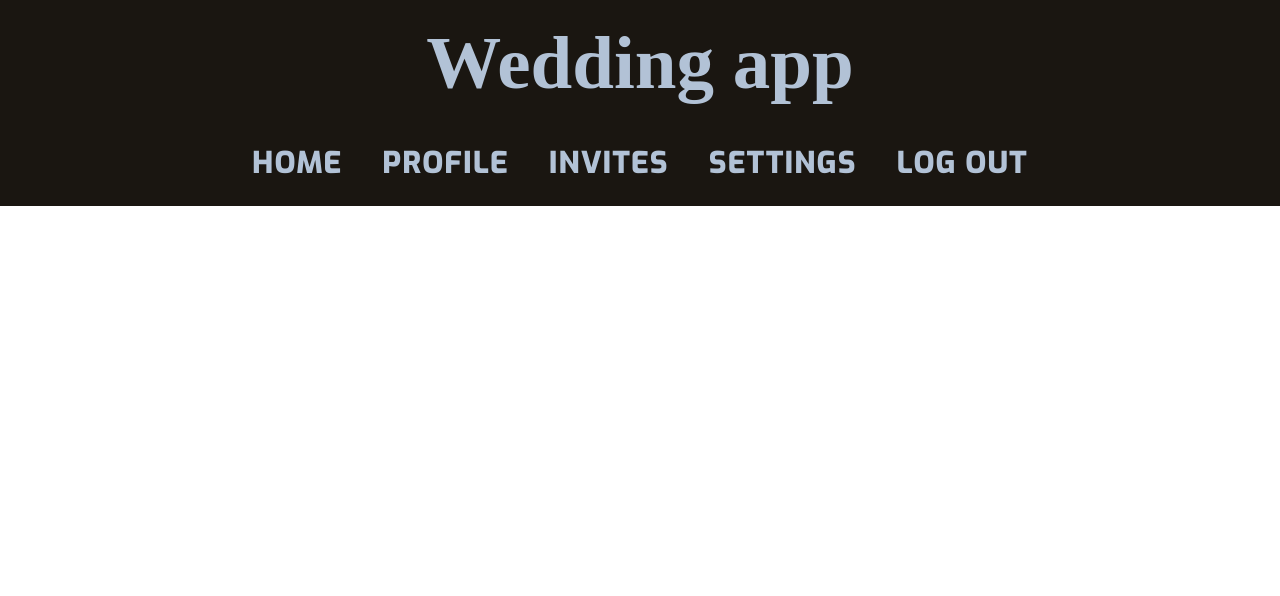
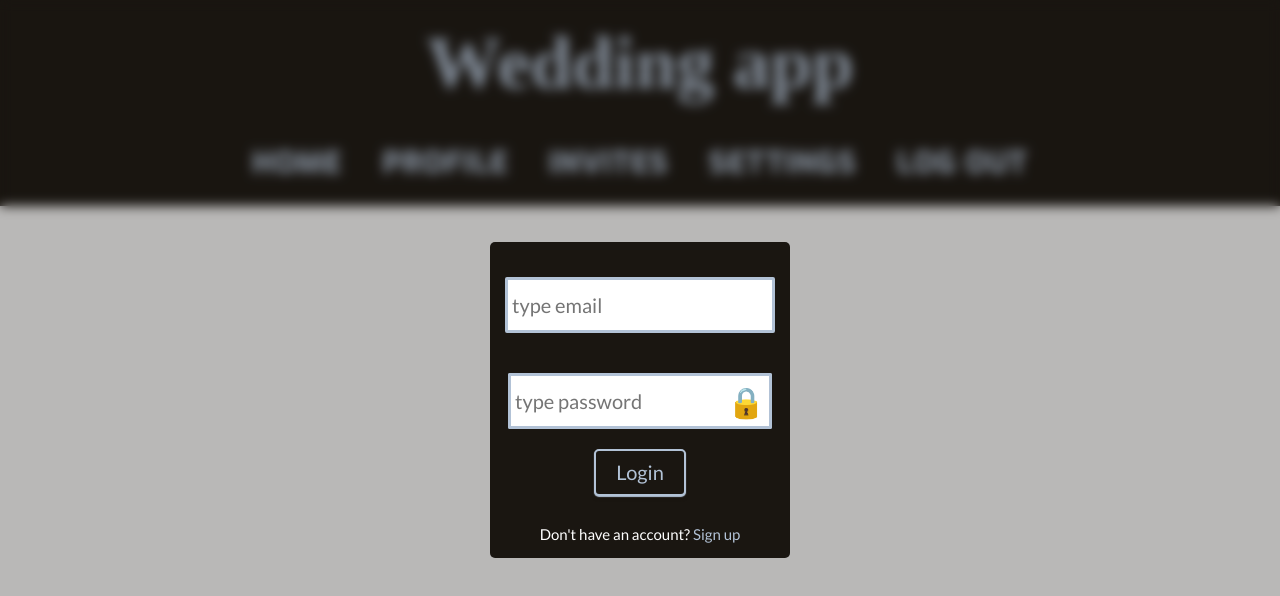
Before and after one commit to GrillCheeseMuncher/Learning-app, a React (Create React App) app: page / in a window 1280 px wide. Shown: the top 596 px of the page. Built offline with nearby package versions, Linux system fonts and the light colour scheme; a web font is replaced by a local one.

Commit message:
Added register and login modals

```diff
--- a/src/App.tsx
+++ b/src/App.tsx
@@ -1,9 +1,36 @@
 import './App.scss';
 import { Header } from './components/Header/Header';
+import { LoginModal } from './components/Modals/LoginModal/LoginModal';
+import { RegisterModal } from './components/Modals/RegisterModal/RegisterModal';
+import { useState } from 'react';
 
 function App() {
+  const [showLoginModal, setShowLoginModal] = useState(true);
+  const [showRegisterModal, setShowRegisterModal] = useState(false);
+
+  const handleShowLogin = () => {
+    setShowLoginModal(true);
+    setShowRegisterModal(false);
+  };
+
+  const handleShowRegister = () => {
+    setShowLoginModal(false);
+    setShowRegisterModal(true);
+  };
+
+  const handleCloseModals = () => {
+    setShowLoginModal(false);
+    setShowRegisterModal(false);
+  };
+
   return (
     <div className="App">
+      {showLoginModal && (
+        <LoginModal onShowRegister={handleShowRegister} onClose={handleCloseModals} />
+      )}
+      {showRegisterModal && (
+        <RegisterModal onShowLogin={handleShowLogin} onClose={handleCloseModals} />
+      )}
       <Header />
     </div>
   );
--- /dev/null
+++ b/src/components/Modals/LoginModal/LoginModal.scss
@@ -0,0 +1,77 @@
+@import '../../../styles/mixins.scss';
+
+.login-modal {
+  position: fixed;
+  display: flex;
+  top: 0;
+  left: 0;
+  width: 100vw;
+  height: 100vh;
+  background-color: rgba(26, 22, 17, 0.3);
+  backdrop-filter: blur(6px);
+  z-index: 2;
+  justify-content: center;
+  align-items: center;
+
+  .modal-wrapper {
+    display: flex;
+    align-items: center;
+    flex-direction: column;
+    width: fit-content;
+    min-width: 80vw;
+    border-radius: 5px;
+    background-color: var(--dark);
+    padding: 15px;
+
+    @include respond(tab-land) {
+      min-width: 20vw;
+    }
+
+    .input {
+      width: 256px;
+      min-width: 200px;
+      height: 50px;
+      margin: 20px 0;
+      font-size: 2rem;
+      font-family: var(--font-secondary);
+      border-radius: 2px;
+      padding: 0px 4px;
+      border: solid var(--blue) 3px;
+    }
+
+    .password-wrapper {
+      display: flex;
+      width: 264px;
+      min-width: 200px;
+
+      .password {
+        border-radius: 2px 0px 0px 2px;
+        border-right: none;
+      }
+
+      .show-password {
+        font-family: var(--font-secondary);
+        background-color: #fff;
+        font-size: 3rem;
+        border: 0px;
+        margin: 20px 0;
+        width: 60px;
+        border-radius: 0px 2px 2px 0px;
+        border: solid var(--blue) 3px;
+        border-left: none;
+      }
+    }
+
+    .login-span {
+      font-size: 1.5rem;
+      margin-top: 3rem;
+      font-family: var(--font-secondary);
+      color: #fff;
+
+      .register-acc {
+        cursor: pointer;
+        color: var(--blue);
+      }
+    }
+  }
+}
--- /dev/null
+++ b/src/components/Modals/LoginModal/LoginModal.tsx
@@ -0,0 +1,61 @@
+import { useState } from 'react';
+import './LoginModal.scss';
+import { Button } from '../../utilities/Button/Button';
+
+interface LoginModalProps {
+  onShowRegister: () => void;
+  onClose: () => void;
+}
+
+export const LoginModal = ({ onShowRegister, onClose }: LoginModalProps) => {
+  const [isLockOpen, setIsLockOpen] = useState<boolean>(false);
+  const [inputPasswordType, setInputPasswordType] = useState<string>('password');
+  const [userName, setUserName] = useState<string>('');
+  const [userPassword, setUserPassword] = useState<string>('');
+
+  const handleLockClick = () => {
+    setIsLockOpen((isLockOpen) => !isLockOpen);
+    setInputPasswordType(!isLockOpen ? 'text' : 'password');
+  };
+
+  const handleNameChange = (e: React.ChangeEvent<HTMLInputElement>) => {
+    setUserName(e.target.value);
+  };
+
+  const handlePasswordChange = (e: React.ChangeEvent<HTMLInputElement>) => {
+    setUserPassword(e.target.value);
+  };
+
+  return (
+    <div className="login-modal">
+      <div className="modal-wrapper">
+        <input
+          className="username input"
+          type="email"
+          placeholder="type email"
+          value={userName}
+          onChange={handleNameChange}
+        />
+        <div className="password-wrapper">
+          <input
+            className="password input"
+            type={inputPasswordType}
+            placeholder="type password"
+            value={userPassword}
+            onChange={handlePasswordChange}
+          />
+          <button className="show-password" onClick={handleLockClick}>
+            {isLockOpen ? String.fromCodePoint(0x0001f513) : String.fromCodePoint(0x0001f512)}
+          </button>
+        </div>
+        <Button text="Login" />
+        <span className="login-span">
+          Don't have an account?{' '}
+          <span className="register-acc" onClick={onShowRegister}>
+            Sign up
+          </span>
+        </span>
+      </div>
+    </div>
+  );
+};
--- /dev/null
+++ b/src/components/Modals/RegisterModal/RegisterModal.scss
@@ -0,0 +1,77 @@
+@import '../../../styles/mixins.scss';
+
+.login-modal {
+  position: fixed;
+  display: flex;
+  top: 0;
+  left: 0;
+  width: 100vw;
+  height: 100vh;
+  background-color: rgba(26, 22, 17, 0.3);
+  backdrop-filter: blur(6px);
+  z-index: 2;
+  justify-content: center;
+  align-items: center;
+
+  .modal-wrapper {
+    display: flex;
+    align-items: center;
+    flex-direction: column;
+    width: fit-content;
+    min-width: 80vw;
+    border-radius: 5px;
+    background-color: var(--dark);
+    padding: 15px;
+
+    @include respond(tab-land) {
+      min-width: 20vw;
+    }
+
+    .input {
+      width: 256px;
+      min-width: 200px;
+      height: 50px;
+      margin: 20px 0;
+      font-size: 2rem;
+      font-family: var(--font-secondary);
+      border-radius: 2px;
+      padding: 0px 4px;
+      border: solid var(--blue) 3px;
+    }
+
+    .password-wrapper {
+      display: flex;
+      width: 264px;
+      min-width: 200px;
+
+      .password {
+        border-radius: 2px 0px 0px 2px;
+        border-right: none;
+      }
+
+      .show-password {
+        font-family: var(--font-secondary);
+        background-color: #fff;
+        font-size: 3rem;
+        border: 0px;
+        margin: 20px 0;
+        width: 60px;
+        border-radius: 0px 2px 2px 0px;
+        border: solid var(--blue) 3px;
+        border-left: none;
+      }
+    }
+
+    .register-span {
+      font-size: 1.5rem;
+      margin-top: 3rem;
+      font-family: var(--font-secondary);
+      color: #fff;
+
+      .login-acc {
+        cursor: pointer;
+        color: var(--blue);
+      }
+    }
+  }
+}
--- /dev/null
+++ b/src/components/Modals/RegisterModal/RegisterModal.tsx
@@ -0,0 +1,62 @@
+import { useState } from 'react';
+import './RegisterModal.scss';
+import { Button } from '../../utilities/Button/Button';
+
+interface RegisterModalProps {
+  onShowLogin: () => void;
+  onClose: () => void;
+}
+
+export const RegisterModal = ({ onShowLogin, onClose }: RegisterModalProps) => {
+  const [isLockOpen, setIsLockOpen] = useState<boolean>(false);
+  const [inputPasswordType, setInputPasswordType] = useState<string>('password');
+  const [userName, setUserName] = useState<string>('');
+  const [userPassword, setUserPassword] = useState<string>('');
+
+  const handleLockClick = () => {
+    setIsLockOpen((isLockOpen) => !isLockOpen);
+    setInputPasswordType(!isLockOpen ? 'text' : 'password');
+  };
+
+  const handleNameChange = (e: React.ChangeEvent<HTMLInputElement>) => {
+    setUserName(e.target.value);
+  };
+
+  const handlePasswordChange = (e: React.ChangeEvent<HTMLInputElement>) => {
+    setUserPassword(e.target.value);
+  };
+
+  return (
+    <div className="login-modal">
+      <div className="modal-wrapper">
+        <input
+          className="username input"
+          type="email"
+          placeholder="type email"
+          value={userName}
+          onChange={handleNameChange}
+        />
+        <div className="password-wrapper">
+          <input
+            className="password input"
+            type={inputPasswordType}
+            placeholder="type password"
+            value={userPassword}
+            onChange={handlePasswordChange}
+          />
+          <button className="show-password" onClick={handleLockClick}>
+            {isLockOpen ? String.fromCodePoint(0x0001f513) : String.fromCodePoint(0x0001f512)}
+          </button>
+        </div>
+        <input className="password input" type={inputPasswordType} placeholder="confirm password" />
+        <Button text="Register" />
+        <span className="register-span">
+          Already have an account?{' '}
+          <span className="login-acc" onClick={onShowLogin}>
+            Sign in
+          </span>
+        </span>
+      </div>
+    </div>
+  );
+};
--- a/src/components/utilities/Button/Button.scss
+++ b/src/components/utilities/Button/Button.scss
@@ -1,20 +1,18 @@
 .guzior {
   cursor: pointer;
   padding: 1rem 2rem;
-    border: 6px solid var(--blue);
+  border: 2px solid var(--blue);
   border-radius: 5px;
   box-shadow: 0 1px 1px 0 var(--blue), 0 3px 2px 1px var(--dark);
   background-color: var(--dark);
   font-size: 2rem;
-    font-family: var(--font-primary);
-    font-weight: var(--font-primary-weight);
+  font-family: var(--font-secondary);
   color: var(--blue);
   transform: translate(0, 0);
 }
 
-
 .guzior:active {
   transform: translate(0, 4px);
-    border: 6px solid var(--blue);
+  border: 2px solid var(--blue);
   box-shadow: 0px 0px 1px 1px var(--dark);
 }
--- a/src/components/utilities/Button/Button.tsx
+++ b/src/components/utilities/Button/Button.tsx
@@ -1,7 +1,9 @@
-import "./Button.scss";
+import './Button.scss';
 
-export const Button = () => {
-  return (
-    <button className='guzior'>GUZIOR</button>
-  )
+interface ButtonProps {
+  text: string;
 }
+
+export const Button = ({ text }: ButtonProps) => {
+  return <button className="guzior">{text}</button>;
+};
--- a/src/styles/normalize.scss
+++ b/src/styles/normalize.scss
@@ -153,6 +153,13 @@ img {
 /* Forms
    ========================================================================== */
 
+input {
+  &:focus-visible {
+    outline: 2px solid var(--yellow);
+    outline-offset: -2px;
+  }
+}
+
 /**
  * 1. Change the font styles in all browsers.
  * 2. Remove the margin in Firefox and Safari.
@@ -178,6 +185,8 @@ button,
 input {
   /* 1 */
   overflow: visible;
+  border: 0;
+  padding: 0;
 }
 
 /**
```
Also changed, not shown: src/components/utilities/Loader/Loader.tsx (+4 -4 lines). Lines whose indentation alone changed are shown as unchanged.
